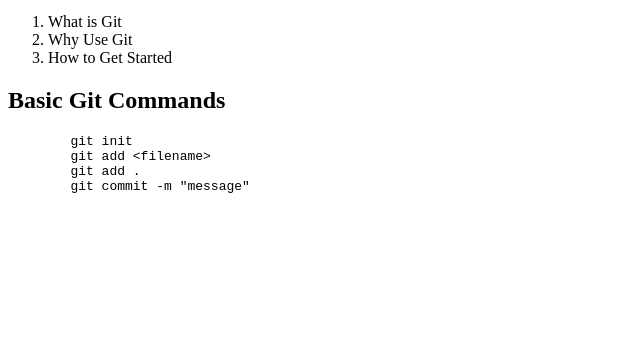
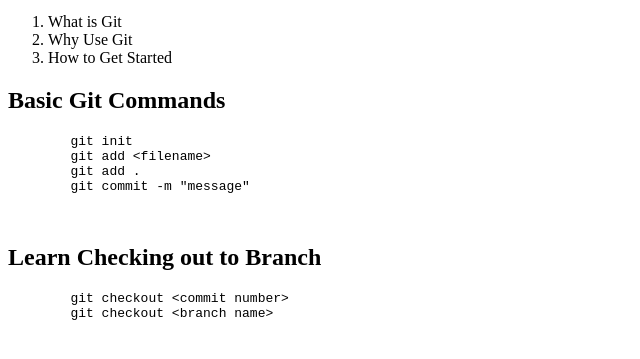
Before and after one commit to syhrhathrh/git-class, a plain HTML site: page index.html in a window 1280 px wide. Shown: the part 101-460 px from the top of the page, without its empty margins (0-640 px from the left). Drawn offline with Linux system fonts and the light colour scheme.

Commit message:
about checkout

```diff
--- a/index.html
+++ b/index.html
@@ -27,6 +27,14 @@
     </pre>
 
 
+    <h2> Learn Checking out to Branch</h2>
+
+    <pre>
+        git checkout &lt;commit number&gt;
+        git checkout &lt;branch name&gt;
+    </pre>
+
+
 
 </body>
 </html>
```
